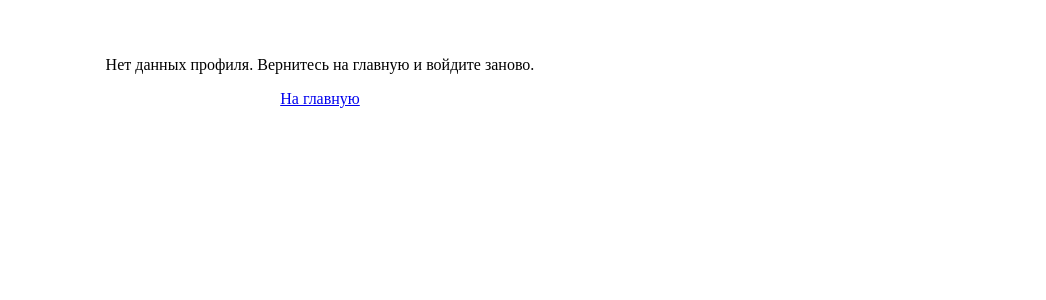
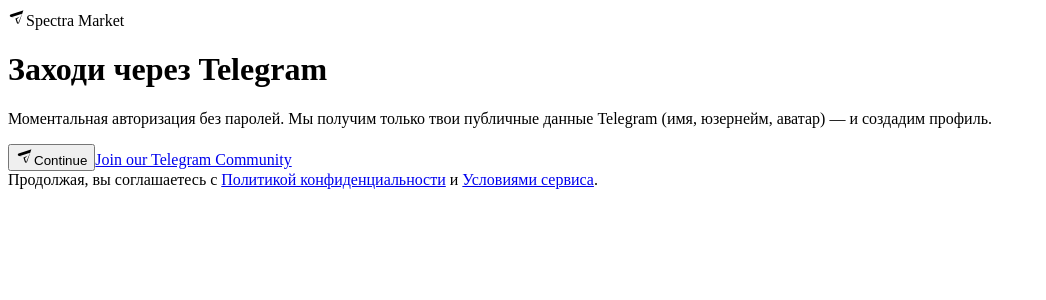
Before and after one commit to modeqlz/Marketmya, a Next.js app: page / in a window 1280 px wide. Shown: the top 300 px of the page, without its empty margins (0-1046 px from the left). Built offline with nearby package versions, Linux system fonts and the light colour scheme.

Commit message:
Update index.js

```diff
--- a/pages/index.js
+++ b/pages/index.js
@@ -2,150 +2,128 @@
 import Head from 'next/head';
 import LoadingCard from '../components/LoadingCard';
 
-function readStoredProfile() {
+// Минимальная длительность показа оверлея ~0.9s
+const minDelay = async (p, ms = 900) =>
+  Promise.all([p, new Promise(r => setTimeout(r, ms))]).then(([res]) => res);
+
+export default function IndexPage() {
+  const [insideTelegram, setInsideTelegram] = useState(false);
+  const [busy, setBusy] = useState(false);
+  const [error, setError] = useState(null);
+
+  // 👉 Автовход: если профиль есть И пользователь не нажимал «Выйти» — уводим в /profile
+  useEffect(() => {
     try {
-    const a = localStorage.getItem('profile');
-    if (a) return JSON.parse(a);
+      const stored = localStorage.getItem('profile');
+      const loggedOut = sessionStorage.getItem('logged_out') === '1';
+      if (stored && !loggedOut) {
+        window.location.replace('/profile');
+        return;
+      }
     } catch {}
-  try {
-    const b = sessionStorage.getItem('profile');
-    if (b) return JSON.parse(b);
-  } catch {}
-  return null;
-}
-
-export default function ProfilePage() {
-  const [profile, setProfile] = useState(null);
-  const [busy, setBusy] = useState(true);
-  const [error, setError] = useState('');
+  }, []);
 
   useEffect(() => {
-    (async () => {
+    const tg = typeof window !== 'undefined' ? window.Telegram?.WebApp : null;
+    if (tg) { setInsideTelegram(true); tg.ready(); tg.expand(); }
+  }, []);
+
+  // Блокируем прокрутку под модалкой, когда busy=true
+  useEffect(() => {
+    if (!busy) return;
+    const prev = document.body.style.overflow;
+    document.body.style.overflow = 'hidden';
+    return () => { document.body.style.overflow = prev; };
+  }, [busy]);
+
+  async function handleContinue() {
+    setError(null);
     setBusy(true);
-      setError('');
+    try {
+      const tg = window.Telegram?.WebApp;
+      if (!tg) { setError('Открой мини-апку из Telegram (кнопка «Открыть» в чате бота).'); return; }
 
-      // 1) Пытаемся взять из local/session storage
-      const cached = readStoredProfile();
-      if (cached) {
-        setProfile(cached);
-        setBusy(false);
-        return;
-      }
+      const initData = tg.initData || '';
+      if (!initData) { setError('Telegram не передал initData. Нажми ⋯ → «Обновить страницу».'); return; }
 
-      // 2) Если в Telegram WebApp — делаем «тихий» ре-логин по initData
-      try {
-        const tg = typeof window !== 'undefined' ? window.Telegram?.WebApp : null;
-        const initData = tg?.initData || '';
-
-        if (initData) {
-          const res = await fetch('/api/auth/telegram', {
+      const res = await minDelay(
+        fetch('/api/auth/telegram', {
           method: 'POST',
           headers: { 'Content-Type': 'application/json' },
           body: JSON.stringify({ initData })
-          }).then(r => r.json());
+        }).then(r => r.json())
+      );
 
-          if (res.ok && res.profile) {
-            try { localStorage.setItem('profile', JSON.stringify(res.profile)); } catch {}
-            setProfile(res.profile);
+      if (res.ok) {
+        // сохраняем профиль надолго и снимаем флаг «вышел»
+        localStorage.setItem('profile', JSON.stringify(res.profile || null));
+        sessionStorage.removeItem('logged_out');
+        window.location.href = '/profile';
+      } else {
+        setError(res.error || 'Не удалось пройти проверку Telegram.');
+      }
+    } catch {
+      setError('Сетевая ошибка. Попробуй снова.');
+    } finally {
       setBusy(false);
-            return;
     }
   }
-      } catch (e) {
-        // проглатываем — попробуем показать ошибку ниже
-      }
 
-      // 3) Ничего не получилось
-      setBusy(false);
-      setError('Нет данных профиля. Вернитесь на главную и войдите заново.');
-    })();
-  }, []);
-
-  function handleLogout() {
-    try { localStorage.removeItem('profile'); } catch {}
-    try { sessionStorage.removeItem('profile'); } catch {}
-    window.location.href = '/';
-  }
-
-  // Полноэкранный лоадер, пока восстанавливаем сессию
-  if (busy) {
   return (
     <>
-        <Head><title>Профиль — Spectra Market</title></Head>
+      <Head><title>Spectra Market — Вход через Telegram</title></Head>
+      <div className="container">
+        <div className="hero">
+          <div className="brand">
+            <img src="/plane.svg" alt="" width="18" height="18" />
+            <span>Spectra Market</span>
+          </div>
+
+          <h1 className="h1">Заходи через Telegram</h1>
+          <p className="lead">
+            Моментальная авторизация без паролей. Мы получим только твои публичные данные Telegram
+            (имя, юзернейм, аватар) — и создадим профиль.
+          </p>
+
+          <div className="row">
+            <button className="btn btn-primary" onClick={handleContinue} disabled={busy}>
+              <img src="/plane.svg" alt="" width="18" height="18" />
+              {busy ? 'Проверяем…' : 'Continue'}
+            </button>
+
+            <a className="btn btn-ghost" href="https://t.me/" target="_blank" rel="noreferrer">
+              Join our Telegram Community
+            </a>
+          </div>
+
+          <div className="foot">
+            Продолжая, вы соглашаетесь с{' '}
+            <a href="#" onClick={(e)=>e.preventDefault()}>Политикой конфиденциальности</a> и{' '}
+            <a href="#" onClick={(e)=>e.preventDefault()}>Условиями сервиса</a>.
+          </div>
+
+          {error && <div className="foot" style={{ color: '#ffb4b4' }}>Ошибка: {error}</div>}
+        </div>
+      </div>
+
+      {/* Полноэкранный оверлей с блюром и быстрым циклом сообщений */}
+      {busy && (
         <div className="overlay" aria-hidden>
           <div className="overlay-backdrop" />
           <div className="overlay-panel">
             <LoadingCard
               messages={[
-                'Ищем сохранённый профиль…',
-                'Проверяем авторизацию…',
-                'Восстанавливаем сессию…',
-                'Готовим профиль…'
+                'Считываем данные Telegram…',
+                'Проверяем подпись WebApp…',
+                'Создаём профиль…',
+                'Подгружаем аватар…'
               ]}
-              intervalMs={700}
+              intervalMs={600}
             />
-            <div className="overlay-hint">Секунду…</div>
+            <div className="overlay-hint">Это займёт пару секунд…</div>
           </div>
         </div>
+      )}
     </>
   );
 }
-
-  if (!profile) {
-    return (
-      <>
-        <Head><title>Профиль — Spectra Market</title></Head>
-        <div className="container">
-          <div className="hero" style={{maxWidth:560, textAlign:'center', padding:'32px'}}>
-            <p className="lead" style={{marginBottom:16}}>
-              {error || 'Нет данных профиля.'}
-            </p>
-            <div className="row" style={{justifyContent:'center'}}>
-              <a className="btn btn-primary" href="/">На главную</a>
-            </div>
-          </div>
-        </div>
-      </>
-    );
-  }
-
-  const name = [profile.first_name, profile.last_name].filter(Boolean).join(' ') || 'Без имени';
-  const at = profile.username ? '@' + profile.username : 'без username';
-  const avatar = profile.photo_url || '/placeholder.png';
-
-  return (
-    <>
-      <Head><title>Профиль — Spectra Market</title></Head>
-      <div className="container">
-        <div className="hero" style={{maxWidth:560}}>
-          <div className="brand" style={{justifyContent:'space-between', width:'100%'}}>
-            <span>Профиль</span>
-            <button className="btn btn-ghost" onClick={handleLogout}>Выйти</button>
-          </div>
-
-          <div style={{display:'flex', alignItems:'center', gap:14, marginTop:6}}>
-            <img
-              src={avatar}
-              alt="avatar"
-              style={{
-                width:56, height:56, borderRadius:16,
-                objectFit:'cover', border:'1px solid var(--border)'
-              }}
-            />
-            <div>
-              <div className="h1" style={{fontSize:22, margin:'0 0 4px'}}>{name}</div>
-              <div className="lead" style={{fontSize:14, margin:0}}>{at}</div>
-            </div>
-          </div>
-
-          <div style={{marginTop:16, opacity:.85, fontSize:14}}>
-            <div><b>ID:</b> {profile.id}</div>
-            <div><b>Источник:</b> Telegram WebApp</div>
-          </div>
-
-          {/* тут дальше добавишь карточки подарков, баланс, аукционы и т.д. */}
-        </div>
-      </div>
-    </>
-  );
-}
```
Lines whose indentation alone changed are shown as unchanged.
